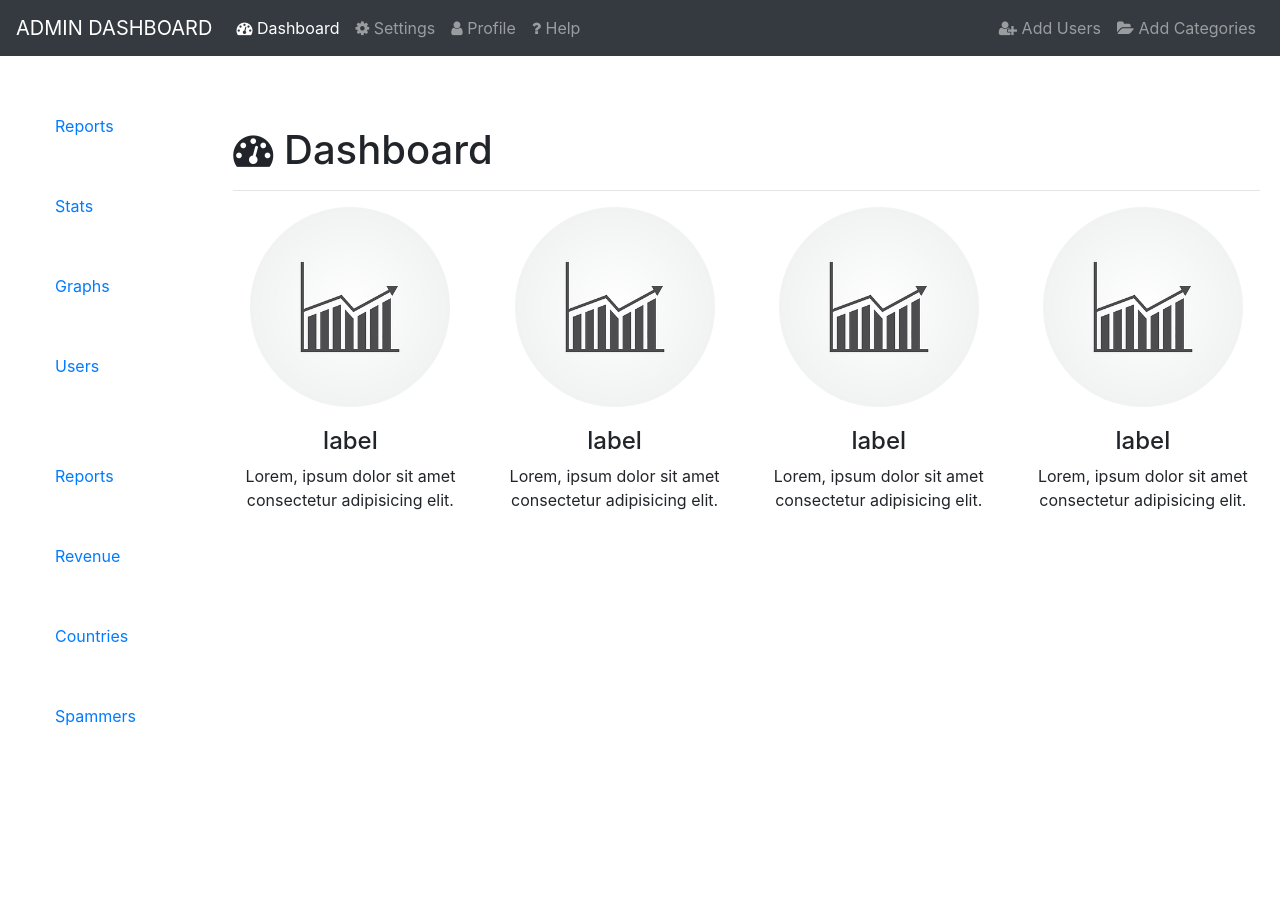
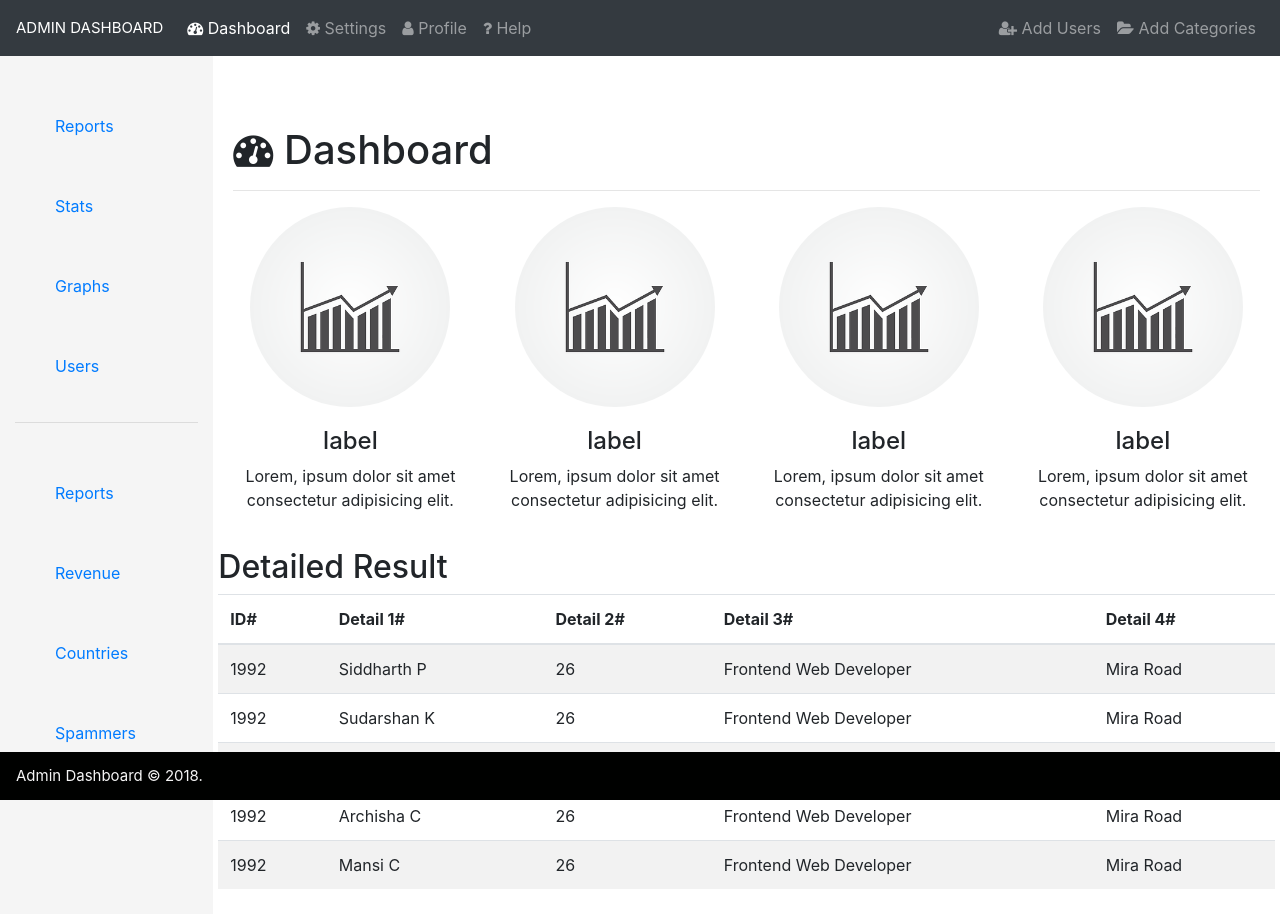
Before and after one commit to sid3github/admindashboard, a plain HTML site: page index.html in a window 1280 px wide. Before the commit the page ends 800 px from the top, so only its background shows below. Drawn offline with nearby package versions, Linux system fonts and the light colour scheme.

Commit message:
completed admin dashboard

```diff
--- a/css/style.css
+++ b/css/style.css
@@ -1,34 +1,51 @@
-body{
+body {
     font-family: -apple-system, BlinkMacSystemFont, 'Segoe UI', Roboto, Oxygen, Ubuntu, Cantarell, 'Open Sans', 'Helvetica Neue', sans-serif;
 }
 
-.nav-sidebar{
+.nav-sidebar {
     list-style: none;
     line-height: 5rem;
     margin: 30px 0 0 0;
 }
 
-.main{
+.nav-sidebar>li>a:hover {
+    color: #000100;
+}
+
+.main {
     margin-top: 50px;
     padding: 20px;
 }
 
-.placeholders{
+.placeholders {
     margin-top: 10px;
     margin-bottom: 30px;
 }
 
-.placeholder{
+.placeholder {
     margin-bottom: 20px;
     align-content: center;
     text-align: center;
 }
 
-.placeholder > img{
+.placeholder>img {
     display: inline;
     border-radius: 50%;
 }
 
-h4{
+h4 {
     margin-top: 20px;
 }
+
+.sidebar {
+    background-color: whitesmoke;
+}
+
+.fixed-bottom {
+    background: #000100;
+}
+
+.navbar-brand {
+    color: whitesmoke;
+    font-size: 15px;
+}
--- a/index.html
+++ b/index.html
@@ -1,30 +1,35 @@
 <!doctype html>
 <html lang="en">
+
 <head>
     <!-- Required meta tags -->
     <meta charset="utf-8">
     <meta name="viewport" content="width=device-width, initial-scale=1, shrink-to-fit=no">
 
     <!-- Bootstrap CSS -->
-    <link rel="stylesheet" href="https://stackpath.bootstrapcdn.com/bootstrap/4.1.3/css/bootstrap.min.css" integrity="sha384-MCw98/SFnGE8fJT3GXwEOngsV7Zt27NXFoaoApmYm81iuXoPkFOJwJ8ERdknLPMO" crossorigin="anonymous">
+    <link rel="stylesheet" href="https://stackpath.bootstrapcdn.com/bootstrap/4.1.3/css/bootstrap.min.css" integrity="sha384-MCw98/SFnGE8fJT3GXwEOngsV7Zt27NXFoaoApmYm81iuXoPkFOJwJ8ERdknLPMO"
+        crossorigin="anonymous">
     <link rel="stylesheet" href="css/style.css">
     <!-- fontawesome CDN -->
     <link rel="stylesheet" href="https://stackpath.bootstrapcdn.com/font-awesome/4.7.0/css/font-awesome.min.css">
     <title>ADMIN DASHBOARD</title>
 </head>
+
 <body>
     <!-- navbar goes here -->
 
     <nav class="navbar navbar-expand-lg navbar-dark bg-dark navbar-fixed-top">
         <a class="navbar-brand" href="#">ADMIN DASHBOARD </a>
-    <button class="navbar-toggler" type="button" data-toggle="collapse" data-target="#navbarSupportedContent" aria-controls="navbarSupportedContent" aria-expanded="false" aria-label="Toggle navigation">
+        <button class="navbar-toggler" type="button" data-toggle="collapse" data-target="#navbarSupportedContent"
+            aria-controls="navbarSupportedContent" aria-expanded="false" aria-label="Toggle navigation">
             <span class="navbar-toggler-icon"></span>
         </button>
 
         <div class="collapse navbar-collapse" id="navbarSupportedContent">
             <ul class="navbar-nav mr-auto">
                 <li>
-          <a class="nav-link active" href="#"><i class="fa fa-tachometer" aria-hidden="true"></i> Dashboard <span class="sr-only">(current)</span></a>
+                    <a class="nav-link active" href="#"><i class="fa fa-tachometer" aria-hidden="true"></i> Dashboard
+                        <span class="sr-only">(current)</span></a>
                 </li>
                 <li class="nav-item">
                     <a class="nav-link" href="#"><i class="fa fa-cog" aria-hidden="true"></i> Settings</a>
@@ -57,6 +62,7 @@
                     <li><a href="#">Graphs</a></li>
                     <li><a href="#">Users</a></li>
                 </ul>
+                <hr>
                 <ul class="nav-sidebar">
                     <li class="active"><a href="#">Reports</a></li>
                     <li><a href="#">Revenue</a></li>
@@ -70,23 +76,74 @@
                 <div class="row placeholders">
                     <div class="col-xs-6 col-sm-3 placeholder">
                         <img src="/imgaes/graph.png" class="img-responsive" height="200" width="200" alt="graph">
-                    <h4 class="label">label</h4>
-                    <p class="para">Lorem, ipsum dolor sit amet consectetur adipisicing elit.</p>
+                        <h4>label</h4>
+                        <p>Lorem, ipsum dolor sit amet consectetur adipisicing elit.</p>
                     </div>
                     <div class="col-xs-6 col-sm-3 placeholder">
                         <img src="/imgaes/graph.png" class="img-responsive" height="200" width="200" alt="graph">
-                    <h4 class="label">label</h4>
-                    <p class="para">Lorem, ipsum dolor sit amet consectetur adipisicing elit.</p>
+                        <h4>label</h4>
+                        <p>Lorem, ipsum dolor sit amet consectetur adipisicing elit.</p>
                     </div>
                     <div class="col-xs-6 col-sm-3 placeholder">
                         <img src="/imgaes/graph.png" class="img-responsive" height="200" width="200" alt="graph">
-                    <h4 class="label">label</h4>
-                    <p class="para">Lorem, ipsum dolor sit amet consectetur adipisicing elit.</p>
+                        <h4>label</h4>
+                        <p>Lorem, ipsum dolor sit amet consectetur adipisicing elit.</p>
                     </div>
                     <div class="col-xs-6 col-sm-3 placeholder">
-                    <img src="/imgaes/graph.png" class="img-responsive center" height="200" width="200" alt="graph">
-                    <h4 class="label">label</h4>
-                    <p class="para">Lorem, ipsum dolor sit amet consectetur adipisicing elit.</p>
+                        <img src="/imgaes/graph.png" class="img-responsive" height="200" width="200" alt="graph">
+                        <h4>label</h4>
+                        <p>Lorem, ipsum dolor sit amet consectetur adipisicing elit.</p>
+                    </div>
+                    <h2 class="sub-header">Detailed Result</h2>
+                    <div class="table-responsive">
+                        <table class="table table-striped">
+                            <thead>
+                                <tr>
+                                    <th>ID#</th>
+                                    <th>Detail 1#</th>
+                                    <th>Detail 2#</th>
+                                    <th>Detail 3#</th>
+                                    <th>Detail 4#</th>
+                                </tr>
+                            </thead>
+                            <tbody>
+                                <tr>
+                                    <td>1992</td>
+                                    <td>Siddharth P</td>
+                                    <td>26</td>
+                                    <td>Frontend Web Developer </td>
+                                    <td>Mira Road</td>
+                                </tr>
+                                <tr>
+                                    <td>1992</td>
+                                    <td>Sudarshan K</td>
+                                    <td>26</td>
+                                    <td>Frontend Web Developer </td>
+                                    <td>Mira Road</td>
+                                </tr>
+                                <tr>
+                                    <td>1992</td>
+                                    <td>Hiren P</td>
+                                    <td>26</td>
+                                    <td>Frontend Web Developer </td>
+                                    <td>Mira Road</td>
+                                </tr>
+                                <tr>
+                                    <td>1992</td>
+                                    <td>Archisha C</td>
+                                    <td>26</td>
+                                    <td>Frontend Web Developer </td>
+                                    <td>Mira Road</td>
+                                </tr>
+                                <tr>
+                                    <td>1992</td>
+                                    <td>Mansi C</td>
+                                    <td>26</td>
+                                    <td>Frontend Web Developer </td>
+                                    <td>Mira Road</td>
+                                </tr>
+                            </tbody>
+                        </table>
                     </div>
                 </div>
 
@@ -94,7 +151,10 @@
         </div>
     </div>
 
-
+    <!-- footer -->
+    <nav class="navbar fixed-bottom">
+        <a class="navbar-brand" href="#">Admin Dashboard &copy; 2018.</a>
+    </nav>
 
 
 
@@ -110,8 +170,12 @@
 
     <!-- Optional JavaScript -->
     <!-- jQuery first, then Popper.js, then Bootstrap JS -->
-    <script src="https://code.jquery.com/jquery-3.3.1.slim.min.js" integrity="sha384-q8i/X+965DzO0rT7abK41JStQIAqVgRVzpbzo5smXKp4YfRvH+8abtTE1Pi6jizo" crossorigin="anonymous"></script>
-    <script src="https://cdnjs.cloudflare.com/ajax/libs/popper.js/1.14.3/umd/popper.min.js" integrity="sha384-ZMP7rVo3mIykV+2+9J3UJ46jBk0WLaUAdn689aCwoqbBJiSnjAK/l8WvCWPIPm49" crossorigin="anonymous"></script>
-    <script src="https://stackpath.bootstrapcdn.com/bootstrap/4.1.3/js/bootstrap.min.js" integrity="sha384-ChfqqxuZUCnJSK3+MXmPNIyE6ZbWh2IMqE241rYiqJxyMiZ6OW/JmZQ5stwEULTy" crossorigin="anonymous"></script>
+    <script src="https://code.jquery.com/jquery-3.3.1.slim.min.js" integrity="sha384-q8i/X+965DzO0rT7abK41JStQIAqVgRVzpbzo5smXKp4YfRvH+8abtTE1Pi6jizo"
+        crossorigin="anonymous"></script>
+    <script src="https://cdnjs.cloudflare.com/ajax/libs/popper.js/1.14.3/umd/popper.min.js" integrity="sha384-ZMP7rVo3mIykV+2+9J3UJ46jBk0WLaUAdn689aCwoqbBJiSnjAK/l8WvCWPIPm49"
+        crossorigin="anonymous"></script>
+    <script src="https://stackpath.bootstrapcdn.com/bootstrap/4.1.3/js/bootstrap.min.js" integrity="sha384-ChfqqxuZUCnJSK3+MXmPNIyE6ZbWh2IMqE241rYiqJxyMiZ6OW/JmZQ5stwEULTy"
+        crossorigin="anonymous"></script>
 </body>
+
 </html>
```
Lines whose indentation alone changed are shown as unchanged.
